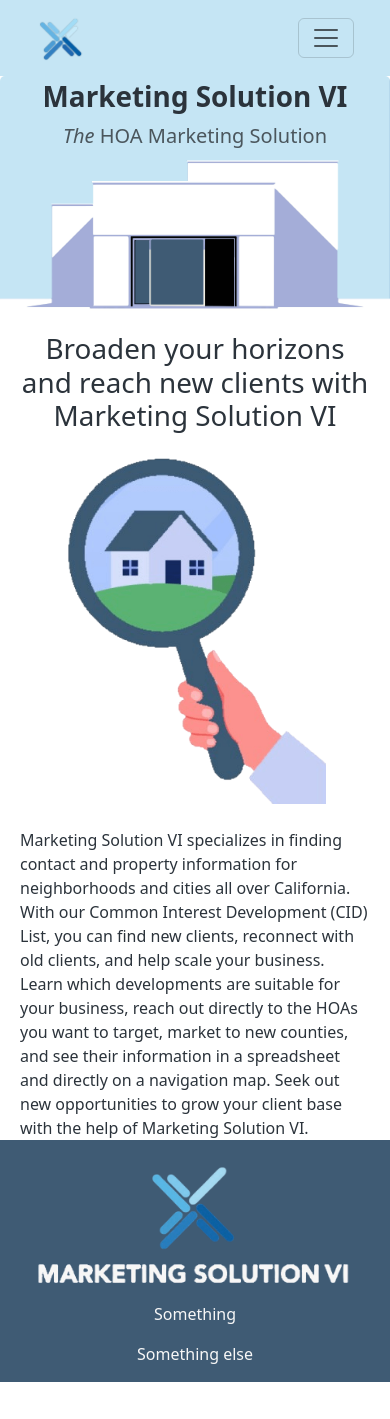
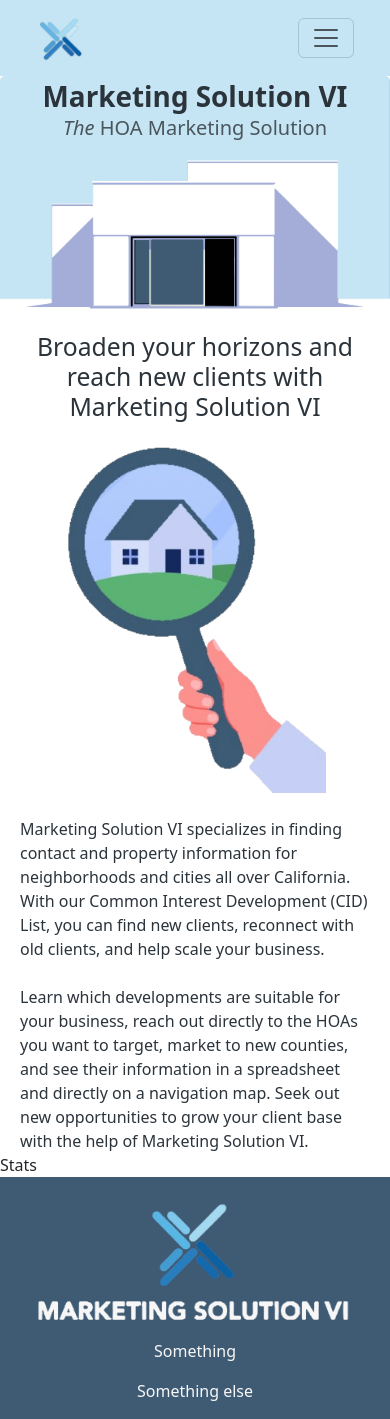
Before and after one commit to AndrewHSenko/MarketingSolutionVI, a React app in the folder frontend/: page / in a window 390 px wide. Before the commit the page ends 1382 px from the top, so only its background shows below. Built offline with nearby package versions, Linux system fonts and the light colour scheme; the HTML template or start-up script is replaced by a standard one.

Commit message:
More landing adjustments (with horizontal responsive sizing)

```diff
--- a/frontend/src/components/Landing.jsx
+++ b/frontend/src/components/Landing.jsx
@@ -10,19 +10,19 @@ const Landing = () => {
                 <div class="card-img-overlay align-self-start text-dark pt-1">
                     <h1 className="card-title display-lg-1 display-md-3 display-sm-5 fw-bold pt-xxl-5 pt-xl-4 pt-lg-2 mb-0">Marketing Solution VI</h1>
                     <hr className="d-none d-md-block border-1 border-primary-dark opacity-75 w-25 mx-auto py-xl-2"></hr>
-                    <p className="display-lg-5 text-muted fs-sm-3 fs-5 pt-2 pt-md-0"><i>The</i> HOA Marketing Solution</p>
+                    <p className="display-lg-5 text-muted fs-sm-3 fs-5 pt-0 pt-sm-1 pt-md-0"><i>The</i> HOA Marketing Solution</p>
                 </div>
             </div>
         </div>
-        <div className="row"> {/** Intro */}
-            <div className="col-12 col-md-6 d-flex flex-column justify-content-center">
-                <div class="card border-0 d-flex flex-column gap-md-5 gap-4 p-0 mx-2 ms-lg-2 ms-md-4 mx-xl-5 text-dark">
-                    <h1 className="card-title mb-0 pt-sm-2 display-xl-3 display-lg-5 fs-1 lead text-md-start text-center">Broaden your horizons and reach new clients with Marketing Solution VI</h1>
+        <div className="row"> {/** Intro  mx-xxl-5 mx-2 mx-2 ms-lg-5 ms-md-4 ps-xl-5 p-0 */}
+            <div className="col-12 col-md-6 d-flex flex-column justify-content-center pe-md-0">
+                <div class="card border-0 d-flex flex-column gap-lg-5 gap-4 text-dark mx-2 mx-md-4 ms-lg-5 ps-xxl-5 ps-xl-4">
+                    <h1 className="card-title mb-0 pt-sm-2 display-xl-3 fs-lg-1 fs-2 lead text-md-start text-center px-md-0 px-2 px-sm-5 mx-md-0 mx-sm-3">Broaden your horizons and reach new clients with Marketing Solution VI</h1>
                     <img src={intro} className="intro img-fluid w-75 d-block d-md-none mx-auto" alt="House by Alghozy (https://unsplash.com/@artgho/illustrations?utm_source=unsplash&utm_medium=referral&utm_content=creditCopyText)"/>
-                    <p className="fs-6 fs-lg-5">Marketing Solution VI specializes in finding contact and property information for neighborhoods and cities all over California. With our Common Interest Development (CID) List, you can find new clients, reconnect with old clients, and help scale your business. Learn which developments are suitable for your business, reach out directly to the HOAs you want to target, market to new counties, and see their information in a spreadsheet and directly on a navigation map. Seek out new opportunities to grow your client base with the help of Marketing Solution VI.</p>
+                    <p className="fs-6 fs-lg-5">Marketing Solution VI specializes in finding contact and property information for neighborhoods and cities all over California. With our Common Interest Development (CID) List, you can find new clients, reconnect with old clients, and help scale your business.<br/><br/>Learn which developments are suitable for your business, reach out directly to the HOAs you want to target, market to new counties, and see their information in a spreadsheet and directly on a navigation map. Seek out new opportunities to grow your client base with the help of Marketing Solution VI.</p>
                 </div>
             </div>
-            <div className="col-12 col-md-6 px-0">
+            <div className="col-12 col-md-6 d-flex align-items-center p-0">
                 <img src={intro} className="intro img-fluid w-75 d-none d-md-block ms-auto" alt="House by Alghozy (https://unsplash.com/@artgho/illustrations?utm_source=unsplash&utm_medium=referral&utm_content=creditCopyText)"/>
             </div>
         </div>
--- /dev/null
+++ b/frontend/src/components/Stats.jsx
@@ -0,0 +1,7 @@
+const Stats = () => {
+  return (
+    <div>Stats</div>
+  )
+}
+
+export default Stats
--- a/frontend/src/pages/LandingPage.jsx
+++ b/frontend/src/pages/LandingPage.jsx
@@ -1,8 +1,12 @@
 import Landing from '../components/Landing.jsx'
+import Stats from '../components/Stats.jsx'
 
 const LandingPage = () => {
   return (
-    <Landing />
+    <>
+        <Landing />
+        <Stats />
+    </>
   )
 }
 
```
